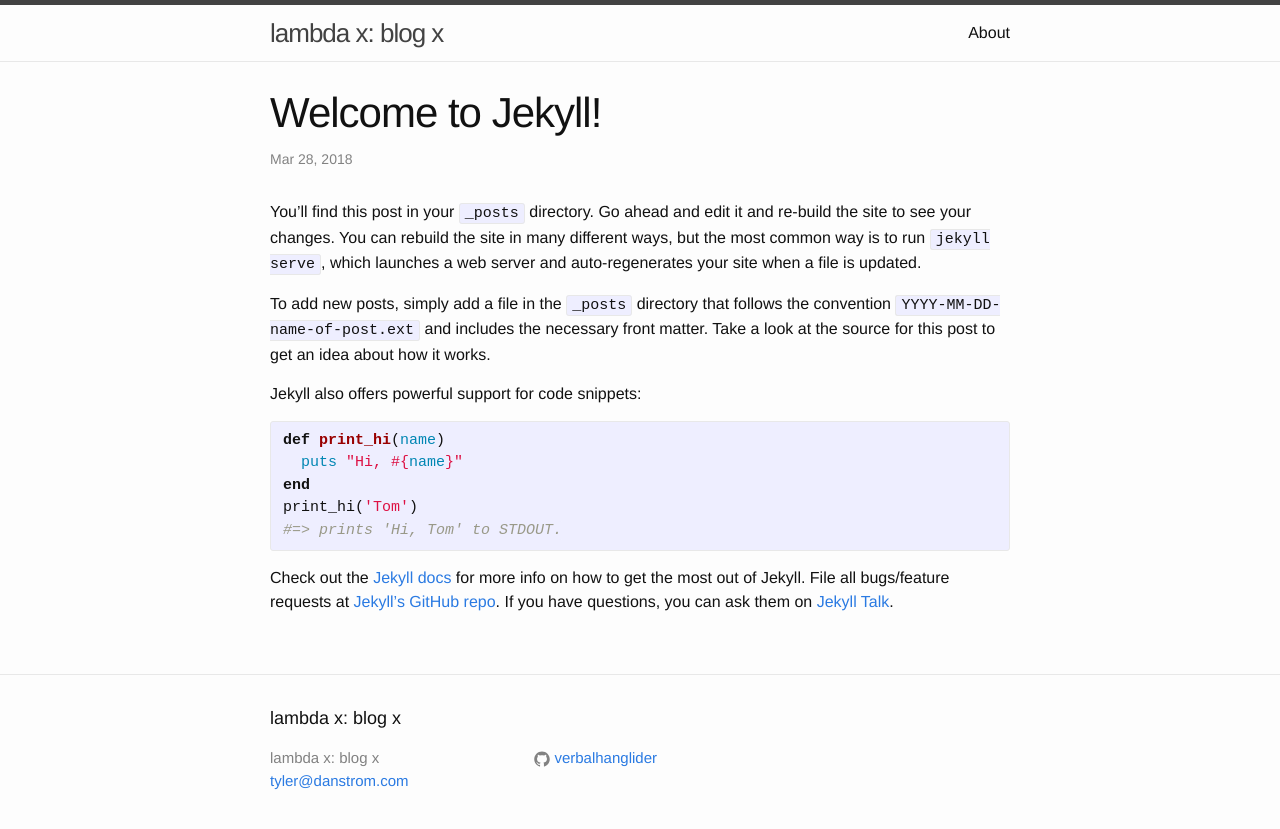
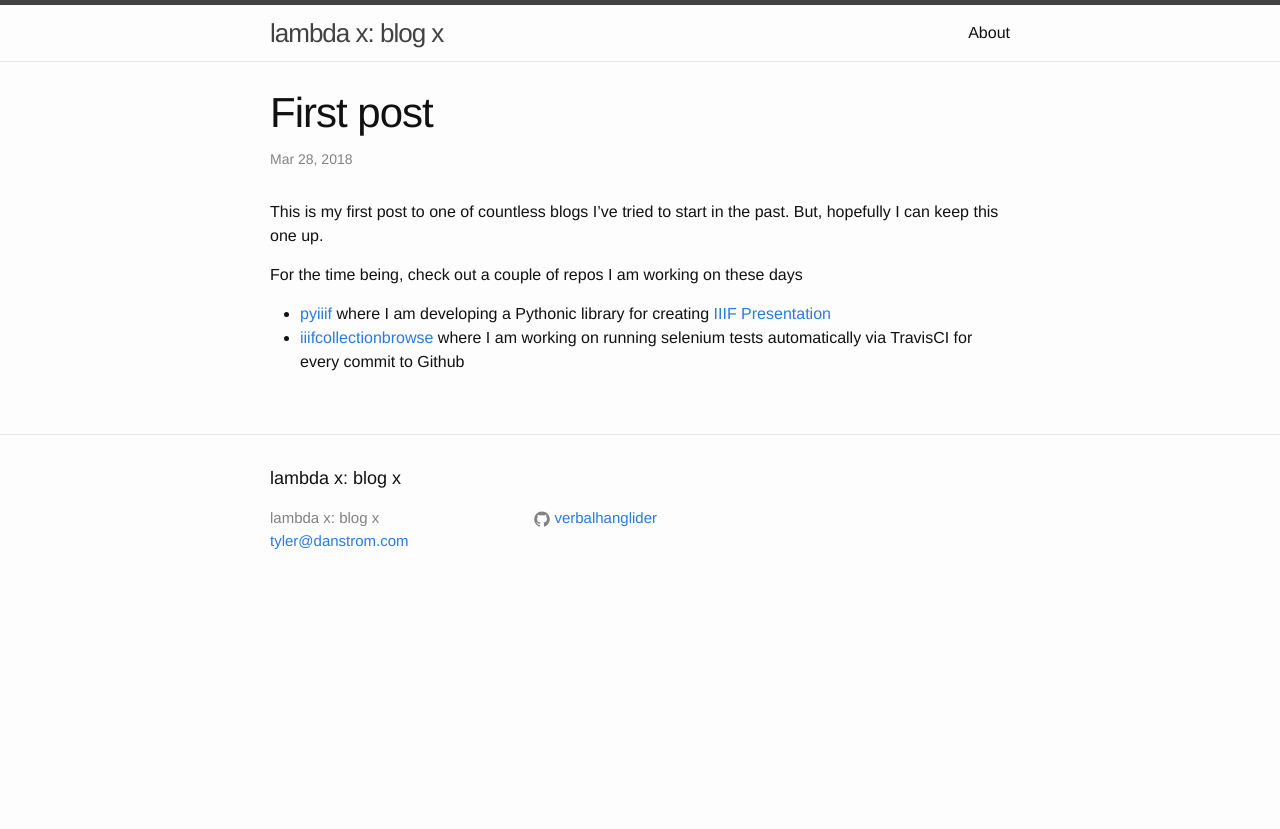
Before and after one commit to verbalhanglider/verbalhanglider.github.io, a Jekyll site: the page built from _posts/2018-03-28-welcome-to-jekyll.markdown, in a window 1280 px wide. Shown: the top 829 px of the page. Built offline with Jekyll 4.4.1, drawn with Linux system fonts in a browser that asks for light colours.

Commit message:
edited default post

```diff
--- a/_posts/2018-03-28-welcome-to-jekyll.markdown
+++ b/_posts/2018-03-28-welcome-to-jekyll.markdown
@@ -1,25 +1,12 @@
 ---
 layout: post
-title:  "Welcome to Jekyll!"
+title:  "First post"
 date:   2018-03-28 08:01:44 -0500
 categories: jekyll update
 ---
-You’ll find this post in your `_posts` directory. Go ahead and edit it and re-build the site to see your changes. You can rebuild the site in many different ways, but the most common way is to run `jekyll serve`, which launches a web server and auto-regenerates your site when a file is updated.
+This is my first post to one of countless blogs I've tried to start in the past. But, hopefully I can keep this one up.
 
-To add new posts, simply add a file in the `_posts` directory that follows the convention `YYYY-MM-DD-name-of-post.ext` and includes the necessary front matter. Take a look at the source for this post to get an idea about how it works.
+For the time being, check out a couple of repos I am working on these days
 
-Jekyll also offers powerful support for code snippets:
-
-{% highlight ruby %}
-def print_hi(name)
-  puts "Hi, #{name}"
-end
-print_hi('Tom')
-#=> prints 'Hi, Tom' to STDOUT.
-{% endhighlight %}
-
-Check out the [Jekyll docs][jekyll-docs] for more info on how to get the most out of Jekyll. File all bugs/feature requests at [Jekyll’s GitHub repo][jekyll-gh]. If you have questions, you can ask them on [Jekyll Talk][jekyll-talk].
-
-[jekyll-docs]: http://jekyllrb.com/docs/home
-[jekyll-gh]:   https://github.com/jekyll/jekyll
-[jekyll-talk]: https://talk.jekyllrb.com/
+- [pyiiif](https://github.com/uchicago-library/pyiiif) where I am developing a Pythonic library for creating [IIIF Presentation](https://iiif.io/presentation/2/1)
+- [iiifcollectionbrowse](https://github.com/uchicago-library/iiifcollectionbrowse) where I am working on running selenium tests automatically via TravisCI for every commit to Github
```
Also changed, not shown: 1 other file.
